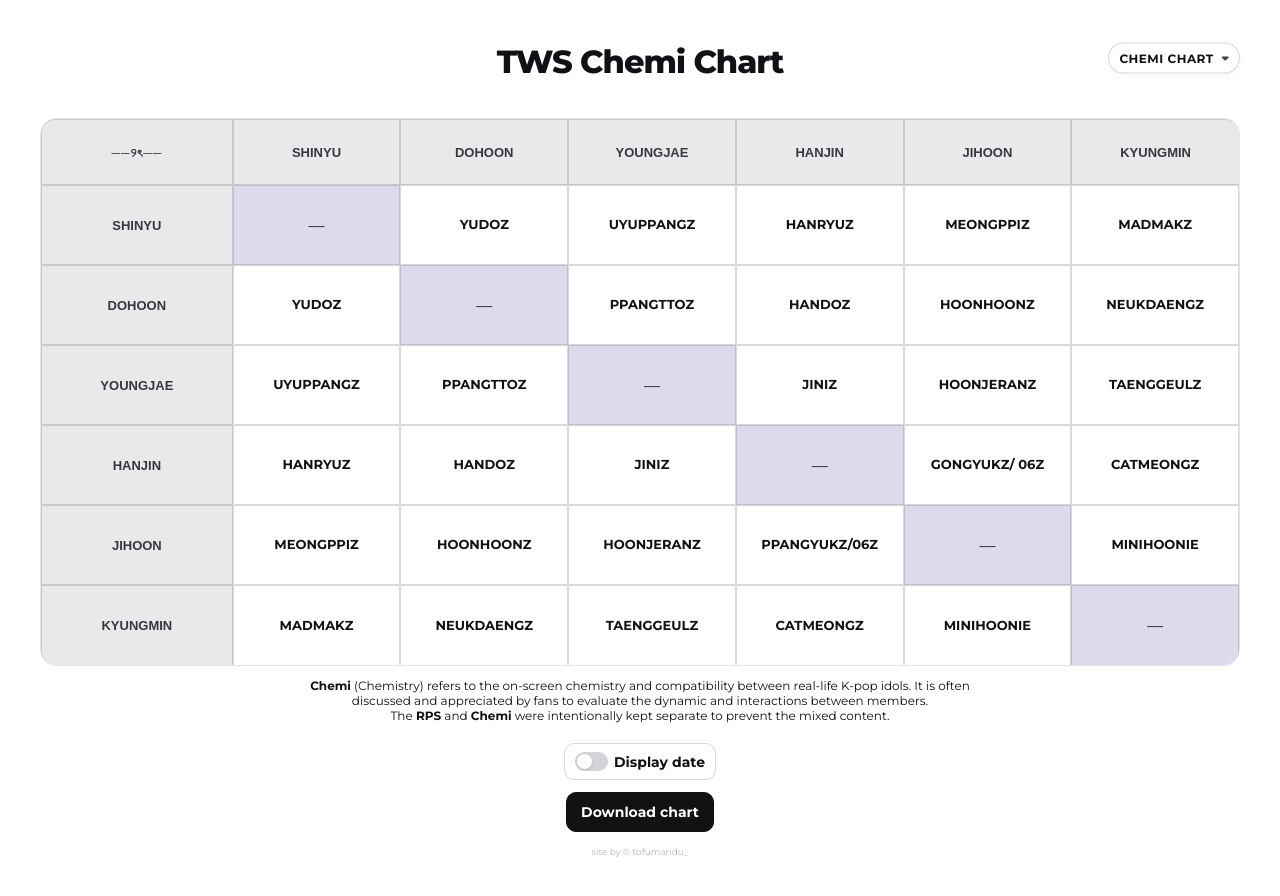
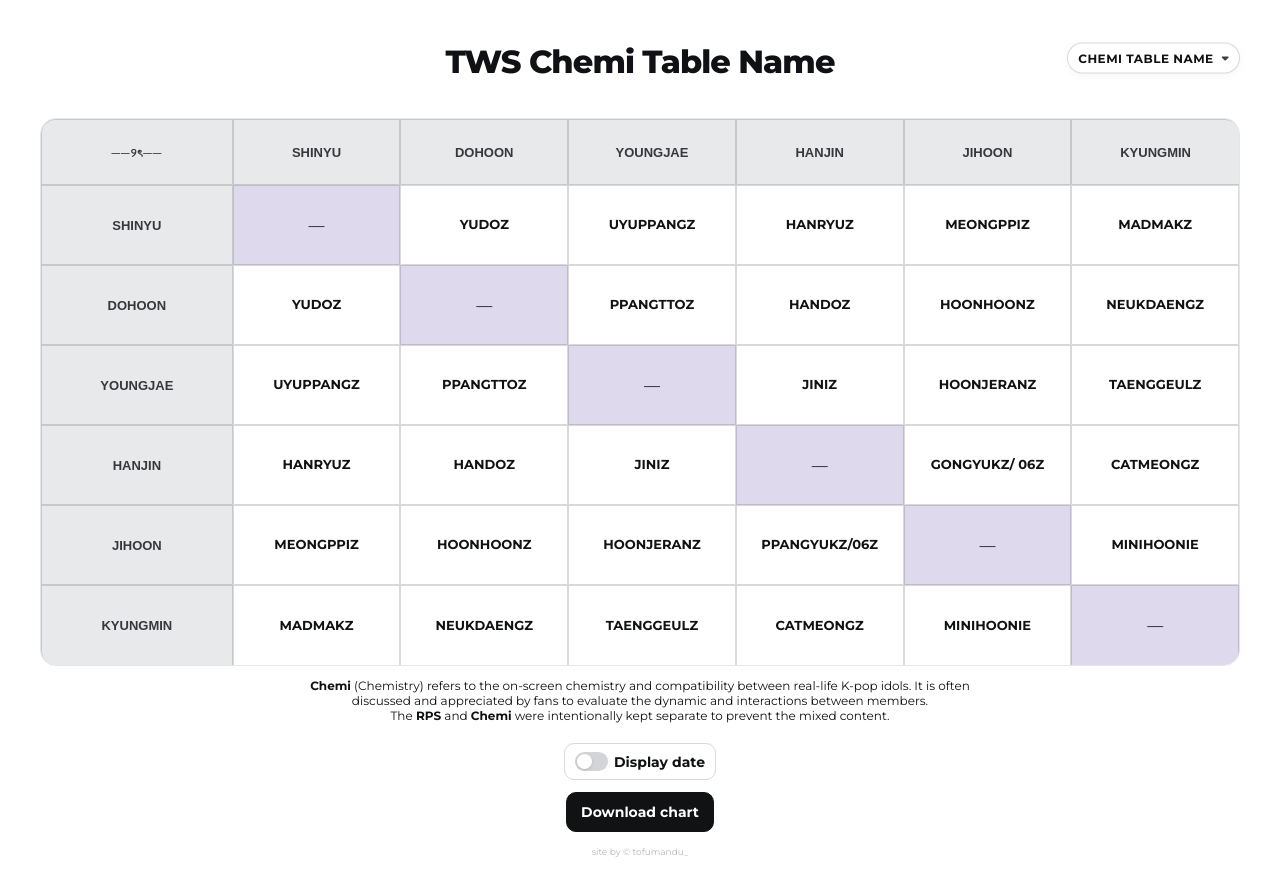
Before and after one commit to tofumandu/twsrps-chart, a plain HTML site: page index.html in a window 1280 px wide. Both pictures are taken after a click on the link "Chemi". Drawn offline with Linux system fonts and the light colour scheme.

Commit message:
Update index.html

```diff
--- a/index.html
+++ b/index.html
@@ -38,7 +38,7 @@
                     </button>
                     <div class="dropdown-content">
                         <a href="#" onclick="switchChart('rps')">RPS Chart</a>
-                        <a href="#" onclick="switchChart('chemi')">Chemi Chart</a>
+                        <a href="#" onclick="switchChart('chemi')">Chemi Table Name</a>
                     </div>
                 </div>
             </div>
@@ -90,7 +90,7 @@
         // RPS Chart data
         const rpsSeededPairs = { "0-1": "NITDO", "0-2": "NIDJAE", "0-3": "NITHAN", "0-4": "NITHOON/\nNITHAEP", "0-5": "NITKYUNG/\nNIDKYUNG", "1-0": "DONIT", "1-2": "DOHJAE", "1-3": "DOHHAN", "1-4": "DOHAEP", "1-5": "DOHTAENG", "2-0": "JAENID", "2-1": "JAEDOH", "2-3": "JAEZHEN", "2-4": "YOUNGHAEP", "2-5": "YOUNGMIK", "3-0": "HANNIT", "3-1": "HANDOH", "3-2": "HANJJAE", "3-4": "HANHAEP", "3-5": "HANJKAENG", "4-0": "HAEPNIT", "4-1": "HAEPDO", "4-2": "HAEPJAE", "4-3": "HOONZHEN", "4-5": "HOONKAENG", "5-0": "KYUNGNIT", "5-1": "KYUNGDOH", "5-2": "MIKYOUNG/\nKYUNGJAE", "5-3": "KYUNGZHEN", "5-4": "KYUNGHAEP" };
 
-        // Chemi Chart data
+        // Chemi Table Name data
         const chemiSeededPairs = { "0-1": "YUDOZ", "0-2": "UYUPPANGZ", "0-3": "HANRYUZ", "0-4": "MEONGPPIZ", "0-5": "MADMAKZ", "1-0": "YUDOZ", "1-2": "PPANGTTOZ", "1-3": "HANDOZ", "1-4": "HOONHOONZ", "1-5": "NEUKDAENGZ", "2-0": "UYUPPANGZ", "2-1": "PPANGTTOZ", "2-3": "JINIZ", "2-4": "HOONJERANZ", "2-5": "TAENGGEULZ", "3-0": "HANRYUZ", "3-1": "HANDOZ", "3-2": "JINIZ", "3-4": "GONGYUKZ/\n06Z", "3-5": "CATMEONGZ", "4-0": "MEONGPPIZ", "4-1": "HOONHOONZ", "4-2": "HOONJERANZ", "4-3": "PPANGYUKZ/06Z", "4-5": "MINIHOONIE", "5-0": "MADMAKZ", "5-1": "NEUKDAENGZ", "5-2": "TAENGGEULZ", "5-3": "CATMEONGZ", "5-4": "MINIHOONIE" };
 
         let currentChart = 'rps';
@@ -120,8 +120,8 @@
             currentChart = chartType;
             const defaults = chartType === 'rps' ? rpsDefaults : chemiDefaults;
             state = clone(defaults);
-            document.getElementById('chartTitle').textContent = chartType === 'rps' ? 'TWS RPS Chart' : 'TWS Chemi Chart';
-            document.getElementById('chartLabel').textContent = chartType === 'rps' ? 'RPS Chart' : 'Chemi Chart';
+            document.getElementById('chartTitle').textContent = chartType === 'rps' ? 'TWS RPS Chart' : 'TWS Chemi Table Name';
+            document.getElementById('chartLabel').textContent = chartType === 'rps' ? 'RPS Chart' : 'Chemi Table Name';
 
             if (chartType === 'rps') {
                 document.getElementById('chartDesc').innerHTML = '<b>RPS</b> stands for <b>Real Person Slash</b> (also known as <i>Real Person Shipping</i>).<br>It is a type of fan fiction or fan art where real-life K-pop idols are paired together in romantic or sexual, same-sex relationships.<br>The <b>RPS</b> and <a href="#" onclick="switchChart(\'chemi\')" style="text-decoration: none; color: black;"><b>Chemi</b></a> were intentionally kept separate to prevent the mixed content.';
```
